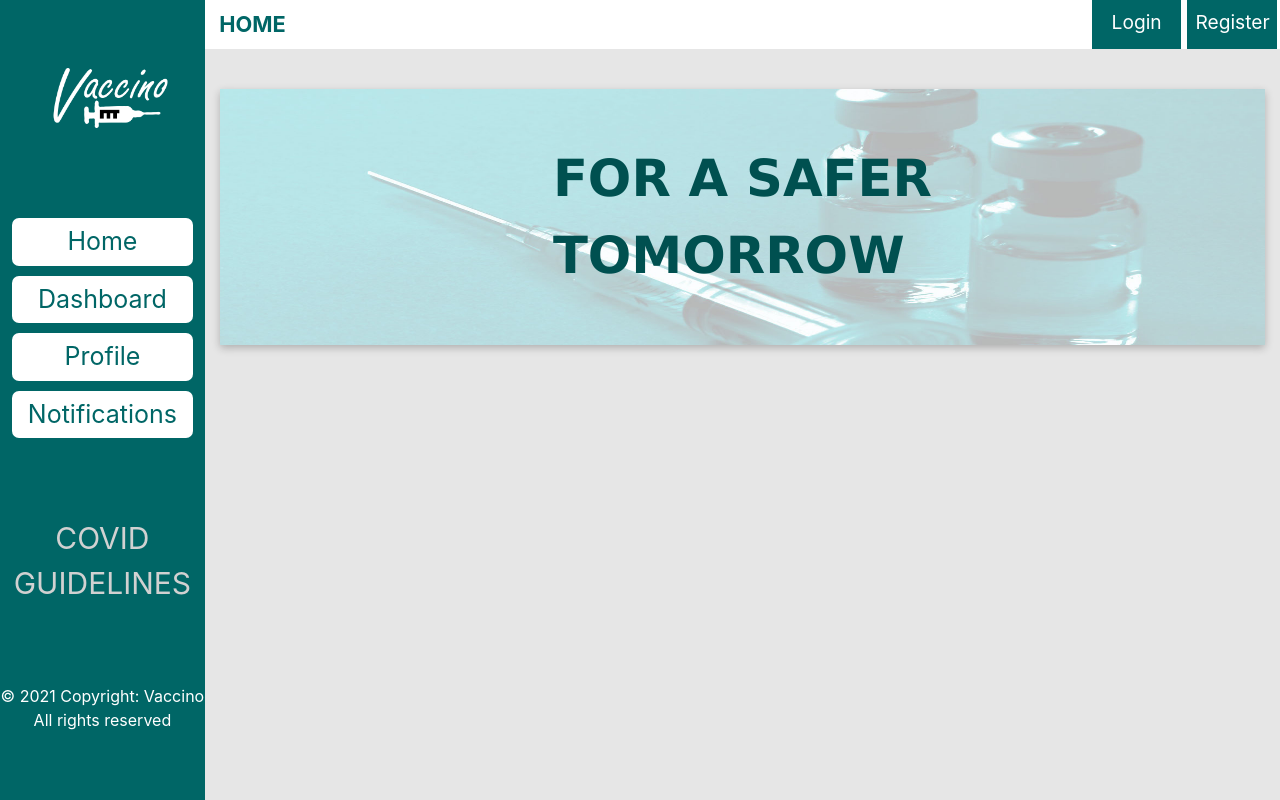
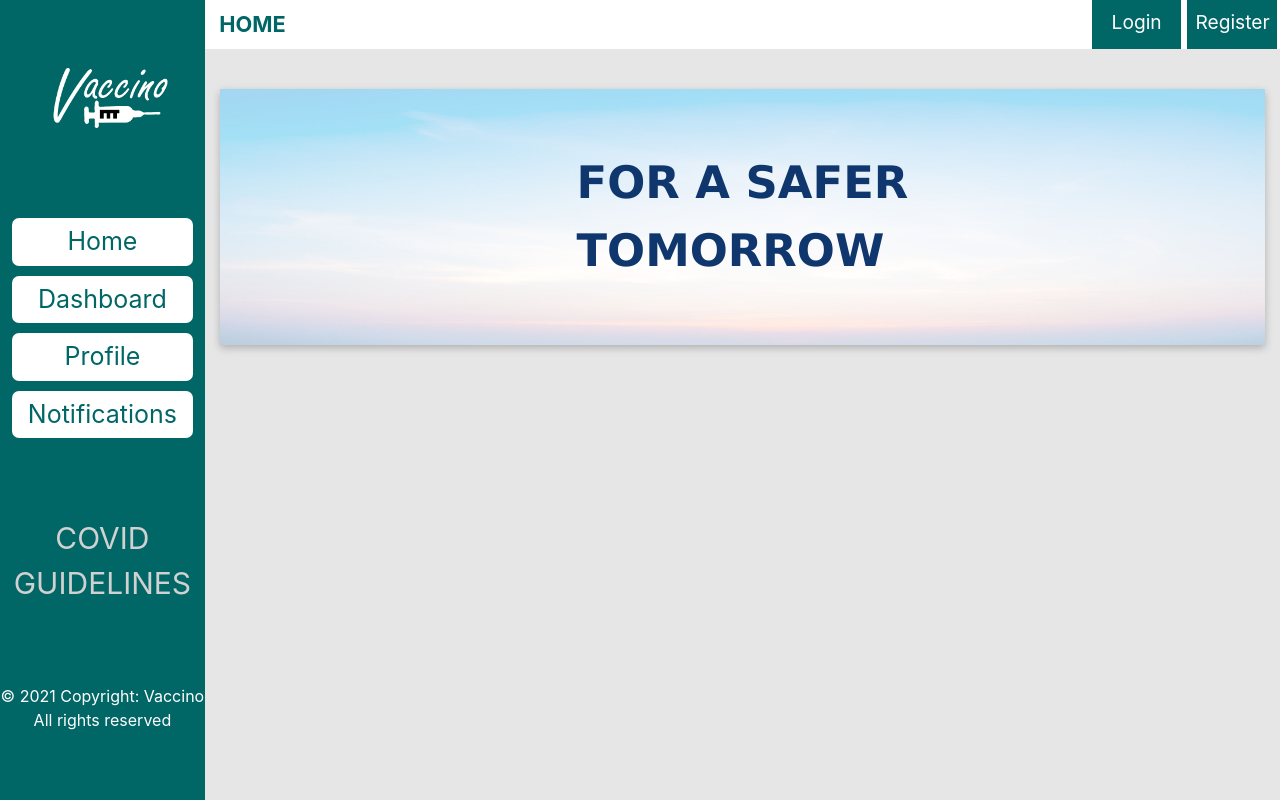
Before and after one commit to sakshi-2412/vaccino, a Django app: page /base/ in a window 1280 px wide. Run offline with Django 3.2, Linux system fonts and the light colour scheme.

Commit message:
change home image

```diff
--- a/static/css/index.css
+++ b/static/css/index.css
@@ -4,8 +4,8 @@
   align-items: center;
   font-family: Verdana, Geneva, Tahoma, sans-serif;
   font-weight: bolder;
-  color: #005050;
-  font-size: clamp(30px,4vw,4vw);
+  color: #10366e;
+  font-size: clamp(20px,3.5vw,3.5vw);
   margin-top: 40px;
   background-image: url("../img/home.jpg");
   background-repeat: no-repeat;
```
Also changed, not shown: static/img/home.jpg.
